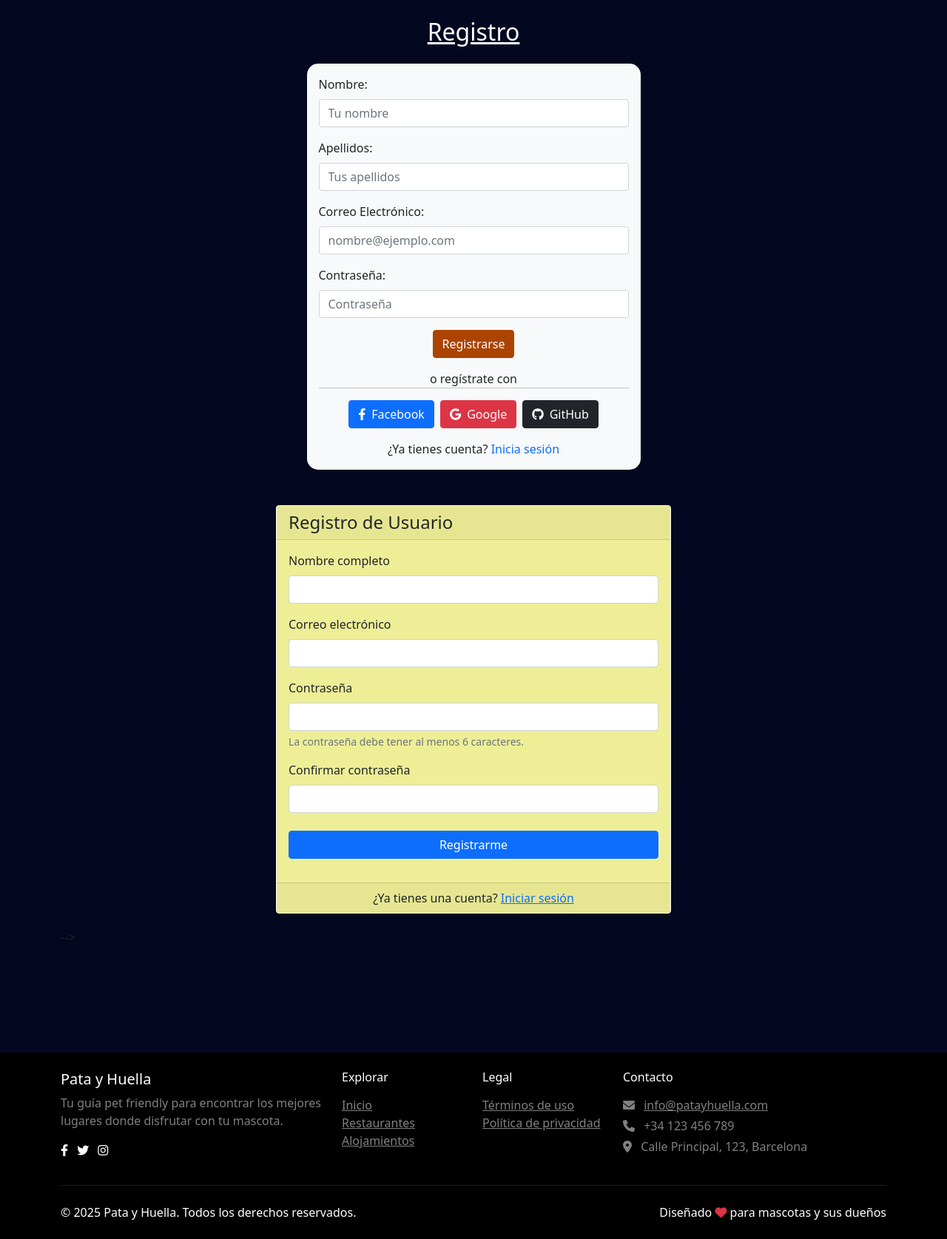
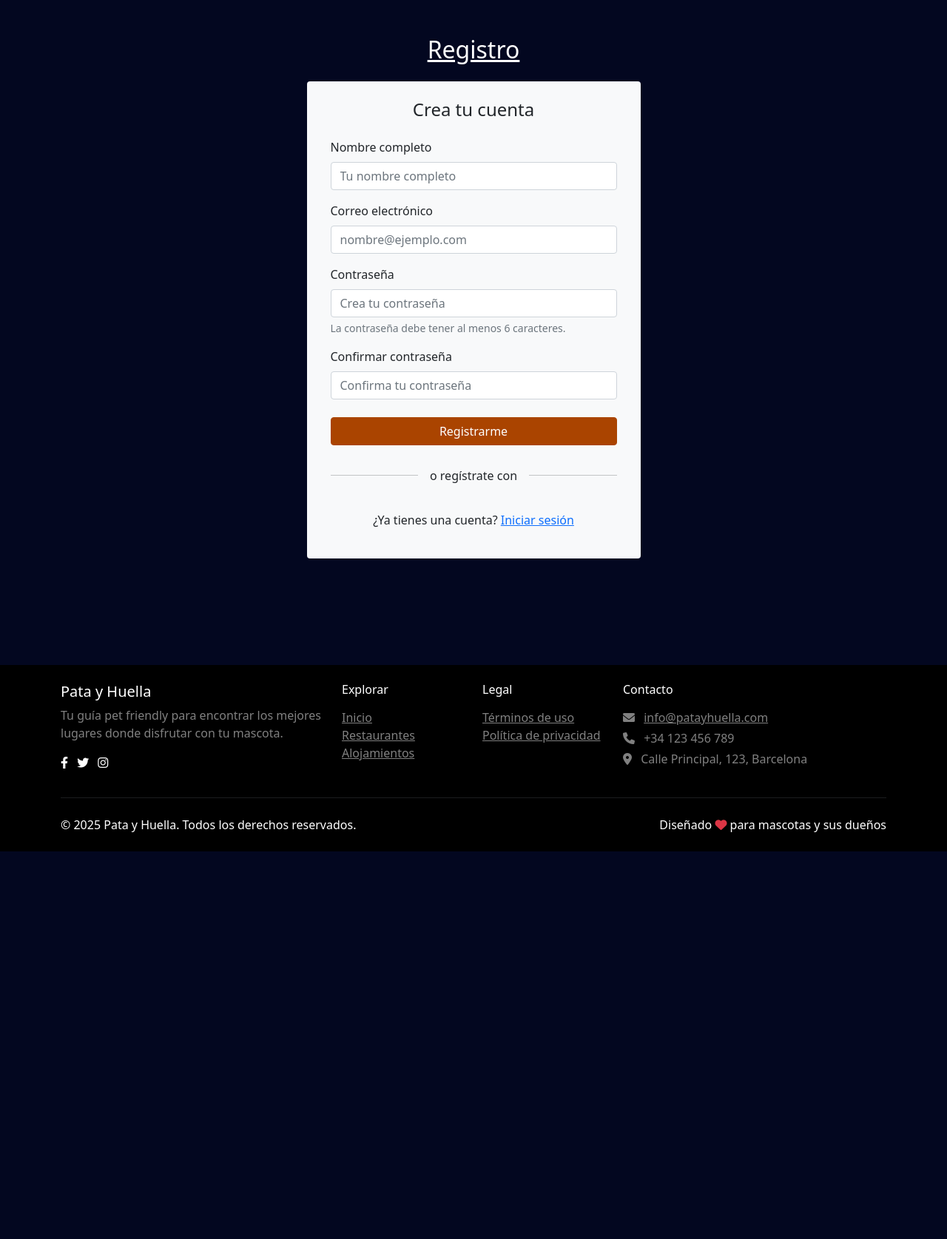
Before and after one commit to laadylaaura/patahuella, a PHP site: page /patahuella/usuario/registro in a window 1280 px wide. Shown: the part 80-1755 px from the top of the page at 74% size. After the commit the page ends 1231 px from the top, so only its background shows below. Run offline with PHP 8.4, Linux system fonts and the light colour scheme; data that the repository does not hold is empty.

Commit message:
Registro version 1

```diff
--- a/controladores/usuarioControlador.php
+++ b/controladores/usuarioControlador.php
@@ -93,27 +93,88 @@
 
 
 
+
     public function registrar()
     {
+        if ($_SERVER['REQUEST_METHOD'] === 'POST') {
+            // Validar datos de entrada
+            $errores = [];
 
-        if ($_SERVER['REQUEST_METHOD'] === 'POST') {
-            $nombre = $_POST['nombre'];
-            $email = $_POST['email'];
-            $contrasena = $_POST['contrasena'];
+            // Recoger los datos del formulario
+            $nombre = trim($_POST['nombre'] ?? '');
+            $email = trim($_POST['email'] ?? '');
+            $contrasena = trim($_POST['contrasena'] ?? '');
+            $confirmar_contrasena = trim($_POST['confirmar_contrasena'] ?? '');
 
-            require_once("./modelo/CrearModelo.php");
-            $modelo = new CrearModelo();
-            $resultado = $modelo->insertarUsuario($nombre, $email, $contrasena);
+            // Realizar validaciones
+            if (empty($nombre)) {
+                $errores[] = "El nombre es obligatorio";
+            }
 
-            if ($resultado) {
-                echo "Usuario registrado con éxito.";
+            if (empty($email)) {
+                $errores[] = "El correo electrónico es obligatorio";
+            } elseif (!filter_var($email, FILTER_VALIDATE_EMAIL)) {
+                $errores[] = "El formato del correo electrónico no es válido";
+            }
+
+            if (empty($contrasena)) {
+                $errores[] = "La contraseña es obligatoria";
+            } elseif (strlen($contrasena) < 6) {
+                $errores[] = "La contraseña debe tener al menos 6 caracteres";
+            }
+
+            if ($contrasena !== $confirmar_contrasena) {
+                $errores[] = "Las contraseñas no coinciden";
+            }
+
+            // Si hay errores, volver al formulario con los mensajes
+            if (!empty($errores)) {
+                require_once("./vistas/Vista.php");
+                $vista = new Vista();
+                $vista->render("registro", [
+                    'errores' => $errores,
+                    'nombre' => $nombre,
+                    'email' => $email
+                ]);
+                return;
+            }
+
+            // Si no hay errores, proceder con el registro
+            require_once("./modelo/UsuarioModelo.php");
+            $modelo = new UsuarioModelo();
+            $resultado = $modelo->registrarUsuario($nombre, $email, $contrasena);
+
+            if ($resultado['exito']) {
+                // Opción 1: Redirigir a login con mensaje de éxito
+                require_once("./config/Enrutador.php");
+                $route = new Enrutador();
+                header("Location: ".$route->getRuta()."inicio/sesionLogin?registro=exito");
+                exit();
+
+                // Opción 2 (alternativa): Iniciar sesión automáticamente después del registro
+                /*
+                require_once("./lib/GestorSesiones.php");
+                $ses = new GestorSesiones();
+                $ses->crearSesion("CLAVE", $resultado['id_usuario']);
+
+                require_once("./config/Enrutador.php");
+                $route = new Enrutador();
+                header("Location: ".$route->getRuta()."Usuario/listarMiPerfil");
+                exit();
+                */
             } else {
-                echo "Error al registrar el usuario.";
+                // Volver al formulario con mensaje de error
+                require_once("./vistas/Vista.php");
+                $vista = new Vista();
+                $vista->render("registro", [
+                    'errores' => [$resultado['mensaje']],
+                    'nombre' => $nombre,
+                    'email' => $email
+                ]);
             }
         } else {
-            require_once("./vistas/index.php");
-            $vista = new Vista();
-            $vista->render("registro", []);
+            // Si no es una petición POST, redirigir al formulario de registro
+            $this->registro();
         }
     }
 
--- a/vistas/registro.php
+++ b/vistas/registro.php
@@ -3,76 +3,19 @@
 ?>
 <link href="../assets/css/bootstrap.min.css" rel="stylesheet">
 <link href="../assets/css/index.css" rel="stylesheet">
-<!-- Añadir Font Awesome para los iconos -->
+<!-- Font Awesome para los iconos -->
 <link rel="stylesheet" href="https://cdnjs.cloudflare.com/ajax/libs/font-awesome/6.0.0/css/all.min.css">
 
-<div class="container mt-4 mb-5 pb-5">
+<div class="container mt-5 mb-5 pb-5">
   <h2 class="text-center mb-4 text-white text-decoration-underline">Registro</h2>
 
-  <!-- Contenedor centrado con ancho máximo -->
   <div class="row justify-content-center">
     <div class="col-md-6 col-lg-5">
-      <div class="card-f bg-light p-3">
-        <form method="post" action="procesar_registro.php">
-          <div class="mb-3 text-black">
-            <label for="nombre" class="form-label">Nombre:</label>
-            <input type="text" class="form-control" id="nombre" name="nombre" placeholder="Tu nombre">
-          </div>
-          <div class="mb-3 text-black">
-            <label for="apellidos" class="form-label">Apellidos:</label>
-            <input type="text" class="form-control" id="apellidos" name="apellidos" placeholder="Tus apellidos">
-          </div>
-          <div class="mb-3 text-black">
-            <label for="email" class="form-label">Correo Electrónico:</label>
-            <input type="email" class="form-control" id="email" name="email" placeholder="nombre@ejemplo.com">
-          </div>
-          <div class="mb-3 text-black">
-            <label for="password" class="form-label">Contraseña:</label>
-            <input type="password" class="form-control" id="password" name="password" placeholder="Contraseña">
-          </div>
-          <div class="text-center">
-            <button type="submit" class="btn btn2">Registrarse</button>
-          </div>
-        </form>
-
-        <!-- Separador -->
-        <div class="text-center my-3">
-          <span class="bg-light px-2">o regístrate con</span>
-          <hr class="mt-0">
+      <div class="card-f bg-light p-3 rounded">
+        <div class="card-header bg-transparent border-0">
+          <h4 class="mb-0 text-center">Crea tu cuenta</h4>
         </div>
 
-        <!-- Botones de registro social -->
-        <div class="d-flex justify-content-center gap-2 mb-3">
-          <!-- Facebook -->
-          <a href="auth/facebook_register.php" class="btn btn-primary">
-            <i class="fab fa-facebook-f me-2"></i>Facebook
-          </a>
-
-          <!-- Google -->
-          <a href="auth/google_register.php" class="btn btn-danger">
-            <i class="fab fa-google me-2"></i>Google
-          </a>
-
-          <!-- GitHub -->
-          <a href="auth/github_register.php" class="btn btn-dark">
-            <i class="fab fa-github me-2"></i>GitHub
-          </a>
-        </div>
-
-        <!-- Enlace para iniciar sesión -->
-        <div class="text-center mt-3">
-          <p class="mb-0">¿Ya tienes cuenta? <a href="login.php" class="text-decoration-none">Inicia sesión</a></p>
-        </div>
-      </div>
-    </div>
-  </div>
-<div class="container mt-5">
-    <div class="row justify-content-center">
-        <div class="col-md-6">
-            <div class="card">
-                <div class="card-header">
-                    <h4 class="mb-0">Registro de Usuario</h4>
-                </div>
         <div class="card-body">
           <?php if (isset($errores) && !empty($errores)): ?>
             <div class="alert alert-danger">
@@ -84,40 +27,58 @@
             </div>
           <?php endif; ?>
 
+          <?php if (isset($exito)): ?>
+            <div class="alert alert-success">
+              <?php echo $exito; ?>
+            </div>
+          <?php endif; ?>
+
           <form action="<?php echo $ruta; ?>usuario/registrar" method="post">
             <div class="mb-3">
               <label for="nombre" class="form-label">Nombre completo</label>
-                            <input type="text" class="form-control" id="nombre" name="nombre" value="<?php echo isset($nombre) ? htmlspecialchars($nombre) : ''; ?>" required>
+              <input type="text" class="form-control" id="nombre" name="nombre"
+                     value="<?php echo isset($nombre) ? htmlspecialchars($nombre) : ''; ?>"
+                     placeholder="Tu nombre completo" required>
             </div>
 
             <div class="mb-3">
               <label for="email" class="form-label">Correo electrónico</label>
-                            <input type="email" class="form-control" id="email" name="email" value="<?php echo isset($email) ? htmlspecialchars($email) : ''; ?>" required>
+              <input type="email" class="form-control" id="email" name="email"
+                     value="<?php echo isset($email) ? htmlspecialchars($email) : ''; ?>"
+                     placeholder="nombre@ejemplo.com" required>
             </div>
 
             <div class="mb-3">
               <label for="contrasena" class="form-label">Contraseña</label>
-                            <input type="password" class="form-control" id="contrasena" name="contrasena" required minlength="6">
+              <input type="password" class="form-control" id="contrasena" name="contrasena"
+                     placeholder="Crea tu contraseña" required minlength="6">
               <div class="form-text">La contraseña debe tener al menos 6 caracteres.</div>
             </div>
 
             <div class="mb-4">
               <label for="confirmar_contrasena" class="form-label">Confirmar contraseña</label>
-                            <input type="password" class="form-control" id="confirmar_contrasena" name="confirmar_contrasena" required minlength="6">
+              <input type="password" class="form-control" id="confirmar_contrasena" name="confirmar_contrasena"
+                     placeholder="Confirma tu contraseña" required minlength="6">
             </div>
 
-                        <div class="d-grid gap-2">
-                            <button type="submit" class="btn btn-primary">Registrarme</button>
+            <div class="d-grid gap-2 mt-4">
+              <button type="submit" class="btn btn2">Registrarme</button>
             </div>
           </form>
+
+          <!-- Separador -->
+          <div class="d-flex align-items-center my-4">
+            <hr class="flex-grow-1">
+            <span class="mx-3">o regístrate con</span>
+            <hr class="flex-grow-1">
           </div>
-                <div class="card-footer text-center">
-                    ¿Ya tienes una cuenta? <a href="<?php echo $ruta; ?>inicio/sesionLogin">Iniciar sesión</a>
+        <div class="card-footer bg-transparent border-0 text-center">
+          <p class="mb-0">¿Ya tienes una cuenta? <a href="<?php echo $ruta; ?>inicio/sesionLogin">Iniciar sesión</a></p>
         </div>
       </div>
     </div>
   </div>
-</div> -->
+</div>
 
 <?php
 include 'inc/footer.php';
```
Also changed, not shown: modelo/UsuarioModelo.php (+6 -6 lines). Lines whose indentation alone changed are shown as unchanged.
